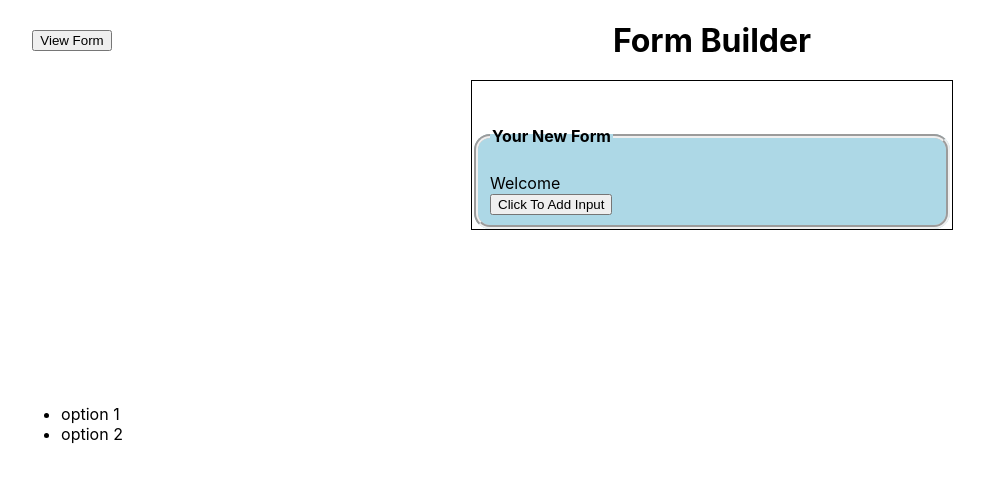
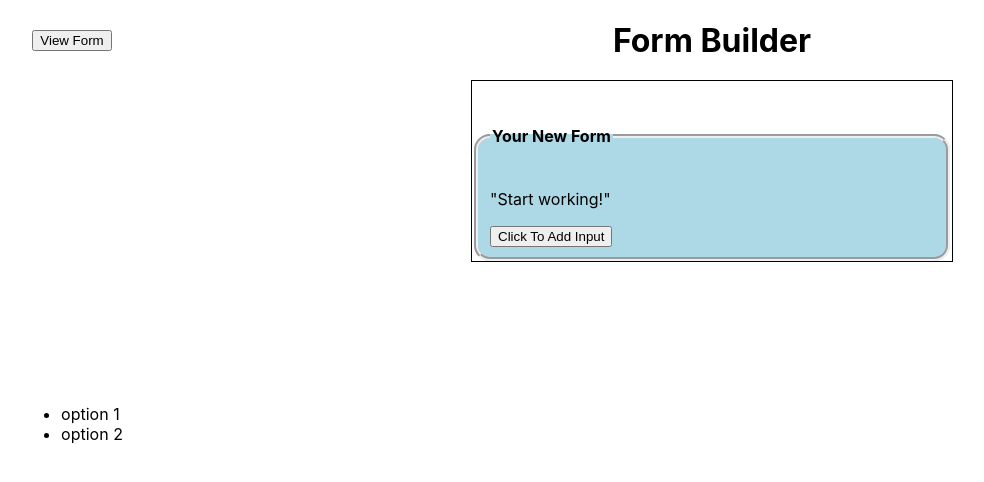
Before and after one commit to MaciejReimann/form-builder, a React (Create React App) app: page / in a window 1280 px wide. Shown: the top 482 px of the page, without its empty margins (56-1040 px from the left). Built offline with nearby package versions, Linux system fonts and the light colour scheme.

Commit message:
small refactor

```diff
--- a/src/components/logic/FormBuilder.js
+++ b/src/components/logic/FormBuilder.js
@@ -1,9 +1,7 @@
 import React, { Component } from "react";
 
 import InfiniteForm from "../presentation/InfiniteForm";
-
 import InputGroupContainer from "./InputGroupContainer";
-import Welcome from "./Welcome";
 
 import lastItemOf from "../../helpers/lastItemOf";
 import deleteItemById from "../../helpers/deleteItemById";
@@ -45,9 +43,10 @@ export default class FormBuilder extends Component {
   }
 
   render() {
-    const { subInputs } = this.state;
-    const inputGroups = subInputs.length ? (
-      subInputs.map((subInput, i) => (
+    return (
+      <InfiniteForm
+        onAddInput={this.addInputId}
+        inputs={this.state.subInputs.map((subInput, i) => (
           <InputGroupContainer
             key={subInput.id}
             id={subInput.id}
@@ -55,10 +54,8 @@ export default class FormBuilder extends Component {
             onUpdate={this.updateSubInput}
             deleteFromParent={this.deleteSubInput}
           />
-      ))
-    ) : (
-      <Welcome />
+        ))}
+      />
     );
-    return <InfiniteForm onAddInput={this.addInputId} inputs={inputGroups} />;
   }
 }
--- a/src/components/presentation/InfiniteForm.js
+++ b/src/components/presentation/InfiniteForm.js
@@ -8,7 +8,7 @@ export default function InfiniteForm({ onAddInput, inputs }) {
         <legend>
           <h4>Your New Form</h4>
         </legend>
-        {inputs}
+        {!inputs.length ? <p>"Start working!"</p> : inputs}
         <button onClick={onAddInput}>Click To Add Input</button>
       </fieldset>
     </form>
```
Lines whose indentation alone changed are shown as unchanged.
